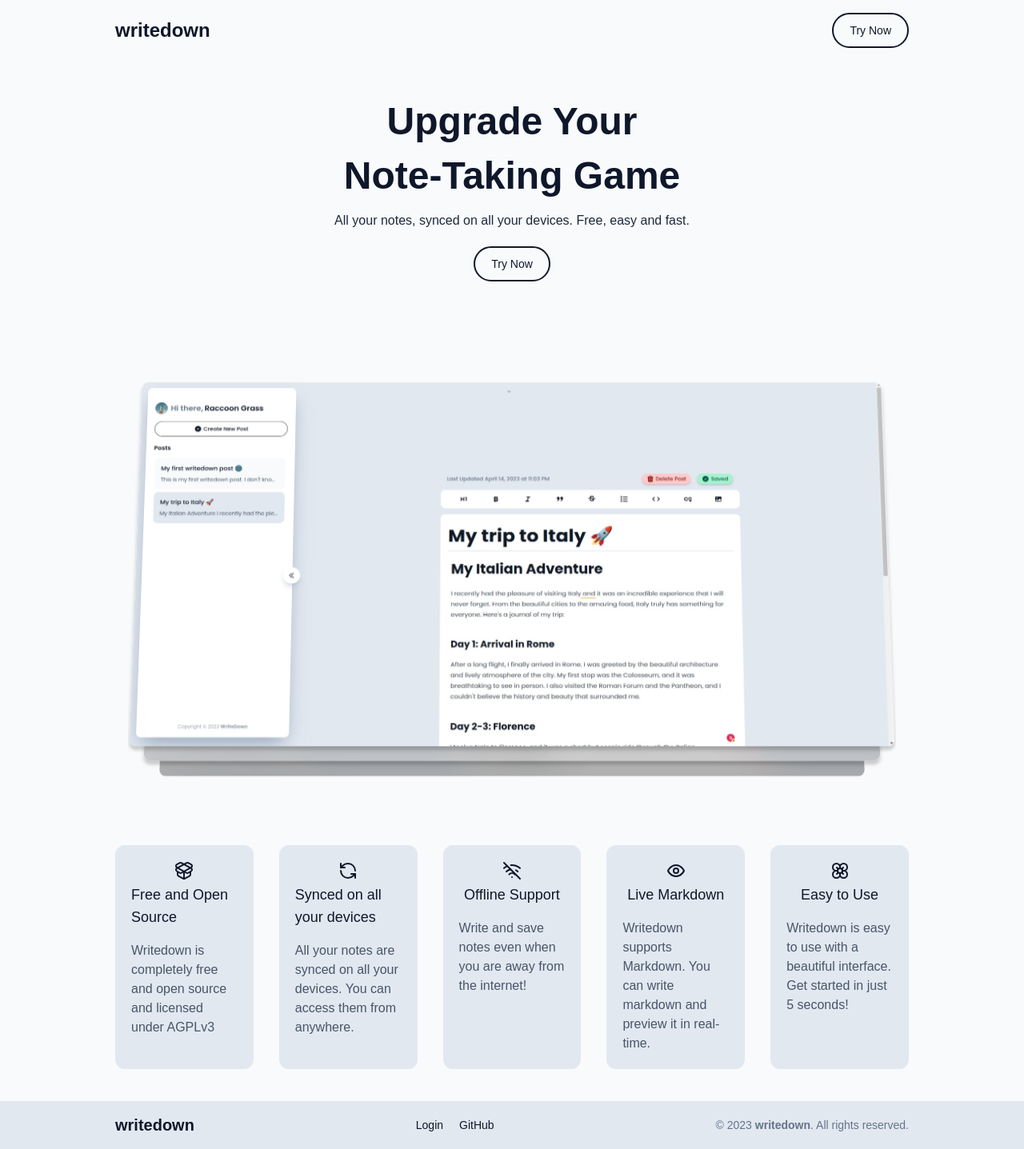
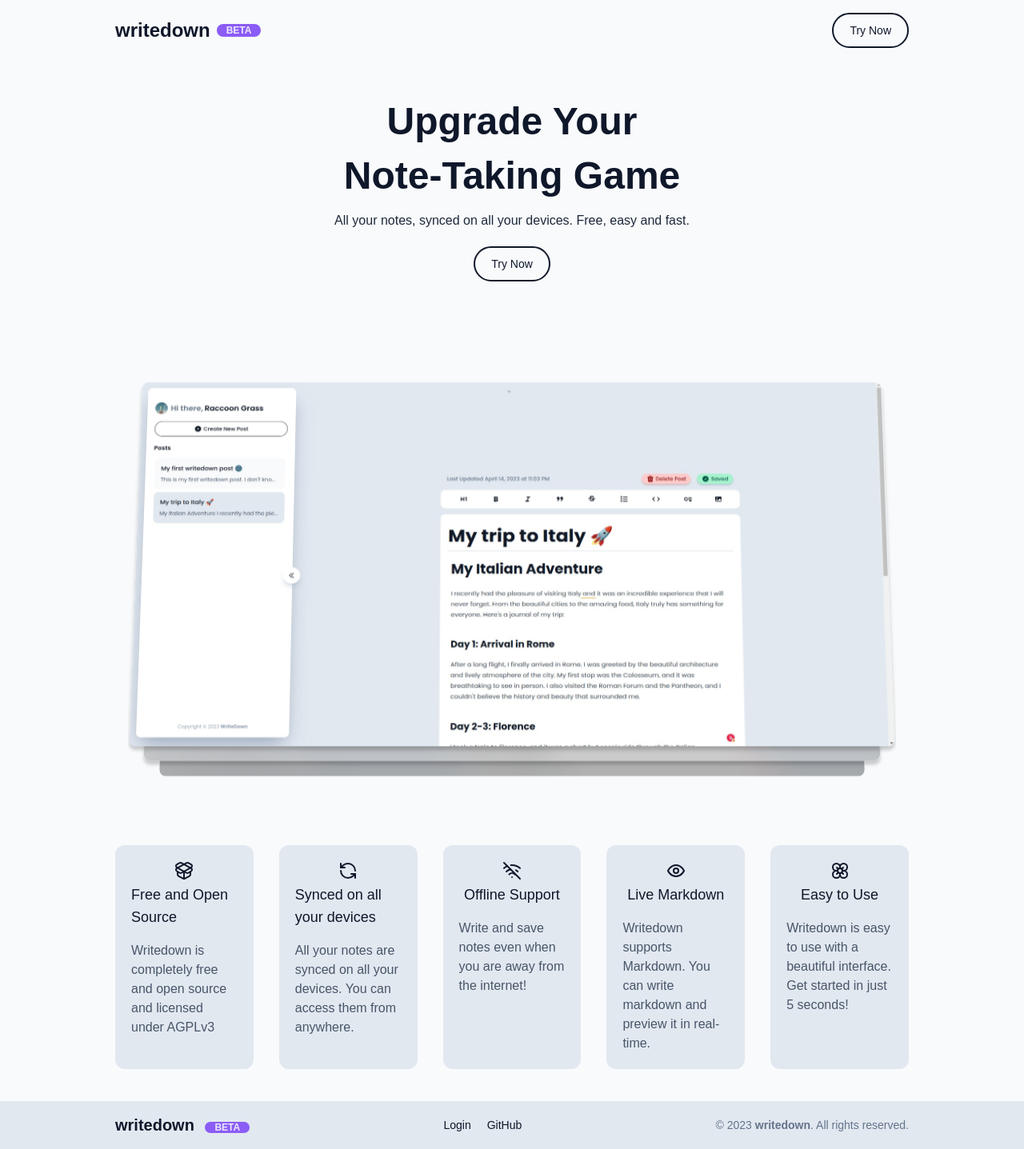
Before and after one commit to NayamAmarshe/writedown, a Next.js app: page / in a window 1280 px wide. Shown: the whole page at 80% size. Built offline with nearby package versions, Linux system fonts and the light colour scheme; a small style sheet from the web is missing.

Commit message:
Added beta badge

```diff
--- a/components/home/Footer.tsx
+++ b/components/home/Footer.tsx
@@ -1,3 +1,4 @@
+import BetaBadge from "../ui/BetaBadge";
 import Link from "next/link";
 import React from "react";
 
@@ -6,7 +7,7 @@
     <footer className="flex flex-col items-center justify-between gap-2 bg-slate-200 px-4 text-slate-900 sm:flex-row sm:py-4 md:px-10 lg:px-36">
       <div className="pt-4 sm:pt-0">
         <Link href="/" className="text-xl font-semibold">
-          writedown
+          writedown <BetaBadge />
         </Link>
       </div>
       <div className="text-sm">
--- a/components/home/Navbar.tsx
+++ b/components/home/Navbar.tsx
@@ -1,3 +1,4 @@
+import BetaBadge from "../ui/BetaBadge";
 import Button from "../ui/Button";
 import Link from "next/link";
 import React from "react";
@@ -6,7 +7,9 @@
   return (
     <nav className="fixed z-10 flex w-full flex-row justify-between bg-slate-50/50 px-4 py-4 backdrop-blur-md md:px-10 lg:px-36">
       <div className="flex w-full flex-row items-center justify-start gap-2">
-        <h4 className="text-2xl font-semibold">writedown</h4>
+        <h4 className="flex items-center text-2xl font-semibold">
+          writedown <BetaBadge />
+        </h4>
       </div>
       <div className="flex w-full flex-row justify-end">
         <Link href="/login">
--- /dev/null
+++ b/components/ui/BetaBadge.tsx
@@ -0,0 +1,19 @@
+import React from "react";
+
+type BetaBadgeProps = {
+  pulse?: boolean;
+};
+
+const BetaBadge = ({ pulse }: BetaBadgeProps) => {
+  return (
+    <span
+      className={`ml-2 ${
+        pulse && "animate-pulse"
+      } rounded-full bg-violet-500 px-3 text-xs text-violet-100`}
+    >
+      BETA
+    </span>
+  );
+};
+
+export default BetaBadge;
--- a/components/ui/Loading.tsx
+++ b/components/ui/Loading.tsx
@@ -1,4 +1,5 @@
 import loadingAnimation from "@/animations/pencil-write.json";
+import BetaBadge from "./BetaBadge";
 import Lottie from "lottie-react";
 import React from "react";
 
@@ -11,8 +12,8 @@
           animationData={loadingAnimation}
           loop={true}
         />
-        <p className="text-2xl font-semibold text-slate-900 sm:text-4xl">
-          writedown
+        <p className="flex items-center text-2xl font-semibold text-slate-900 sm:text-4xl">
+          writedown <BetaBadge />
         </p>
       </div>
     </div>
--- a/pages/login.tsx
+++ b/pages/login.tsx
@@ -27,6 +27,9 @@
       </div>
     );
   }
+
+  return <Loading />;
+
   if (authLoading || authUser) {
     authUser && router.push("/dashboard");
     return <Loading />;
```
